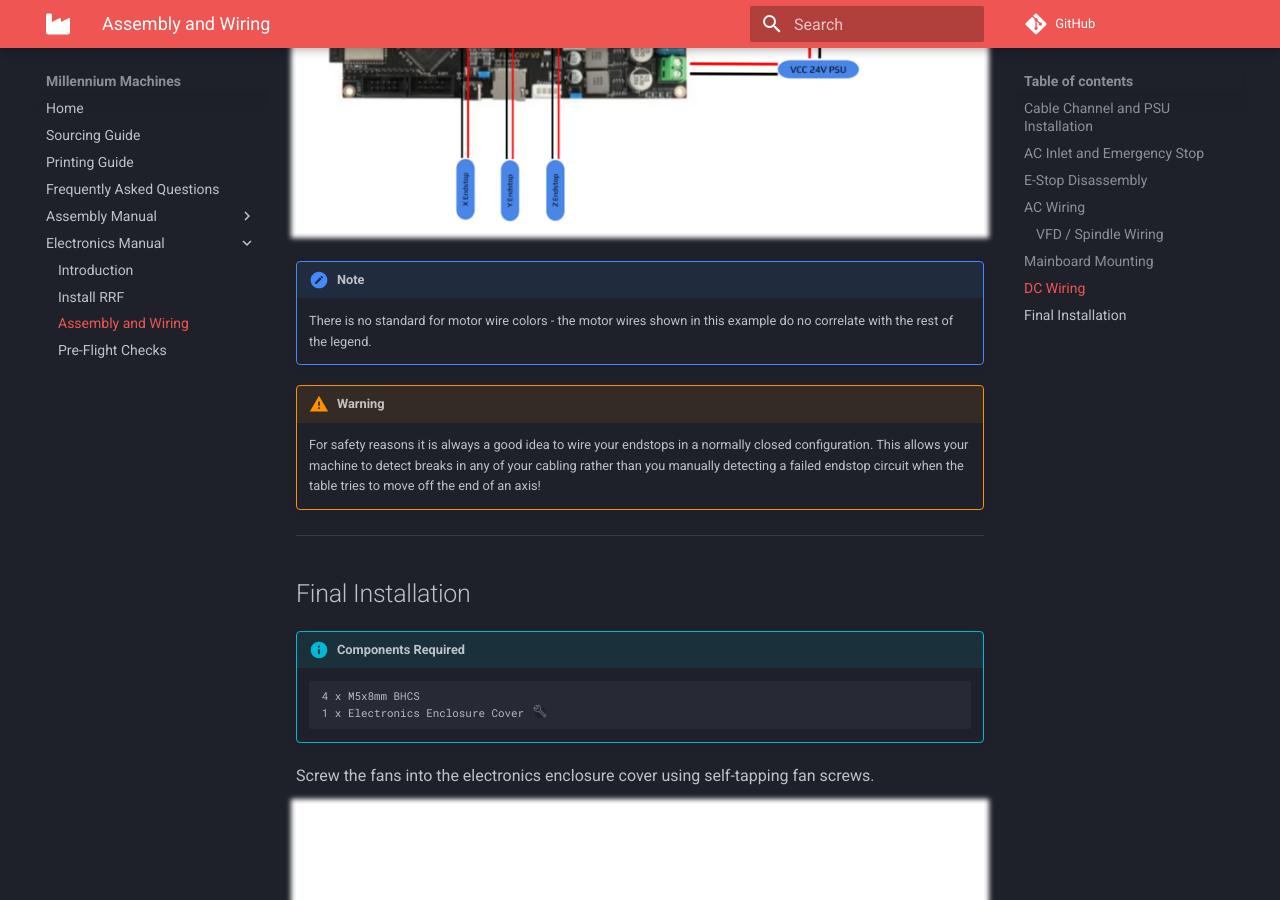
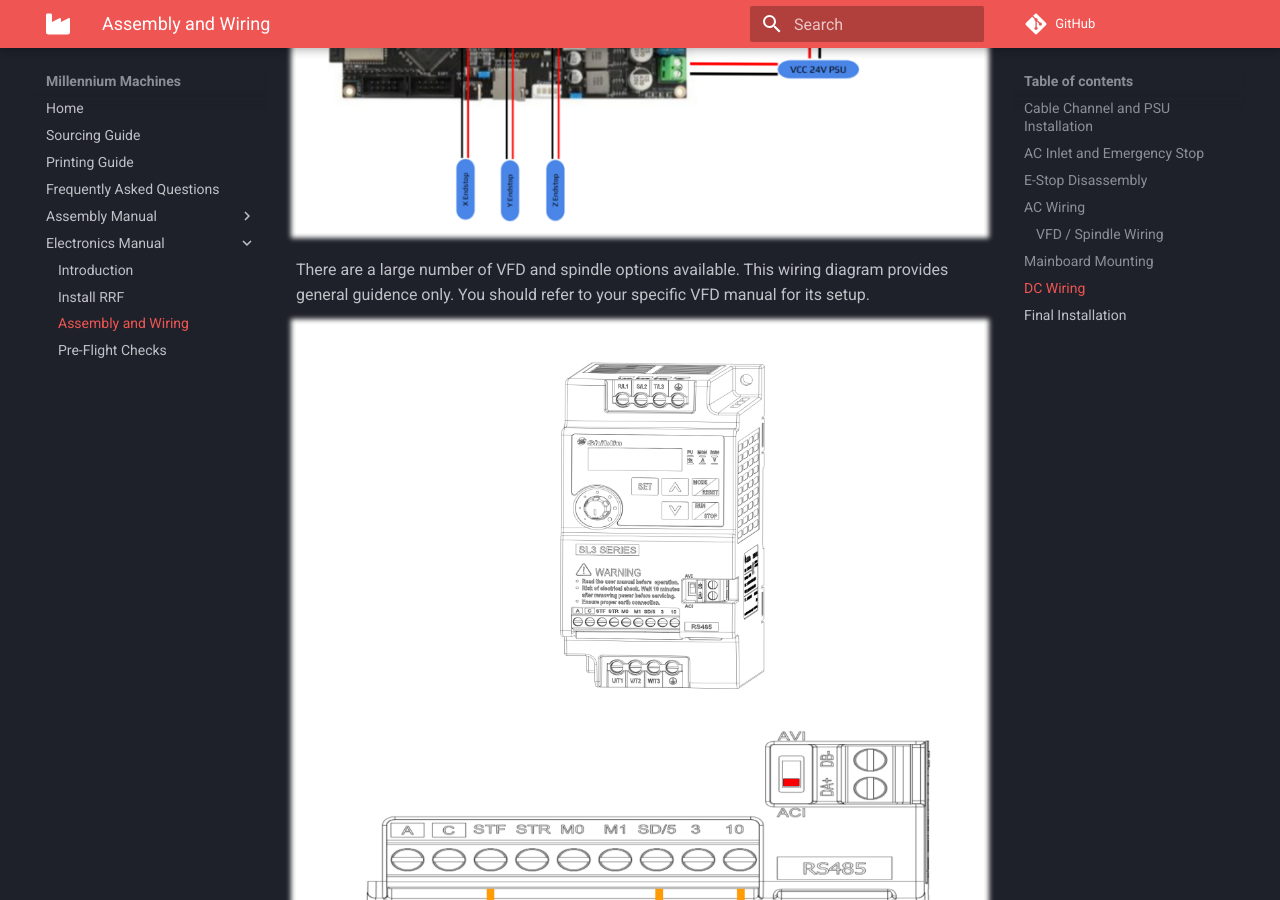
Before and after one commit to MillenniumMachines/Milo-v1.5, an MkDocs documentation site: the page built from docs/electronics_manual/chapters/assemble_electronics.md, in a window 1280 px wide and 900 px high, scrolled down 10426 px. Built offline with MkDocs 1.6.1 and Material for MkDocs 9.7.7, drawn with Linux system fonts in a browser that asks for light colours; comment, search, counter and statistics services are not loaded.

Commit message:
added vfd wiring (digital) exmaple for SL3

```diff
--- a/docs/electronics_manual/chapters/assemble_electronics.md
+++ b/docs/electronics_manual/chapters/assemble_electronics.md
@@ -163,6 +163,10 @@ You may also require a relay to send an enable signal to your VFD. If you wish t
 
 ![DC Wiring diagram](../img/assemble_electronics/assemble_electronics_step_12.png){: .shadow}
 
+There are a large number of VFD and spindle options available. This wiring diagram provides general guidence only. You should refer to your specific VFD manual for its setup.
+
+![VFD Wiring diagram](../img/assemble_electronics/assemble_electronics_step_12_5.jpg){: .shadow}
+
 !!! note
     There is no standard for motor wire colors - the motor wires shown in this example do no correlate with the rest of the legend.
 
```
Also changed, not shown: docs/electronics_manual/img/assemble_electronics/assemble_electronics_step_12_5.jpg (added).
